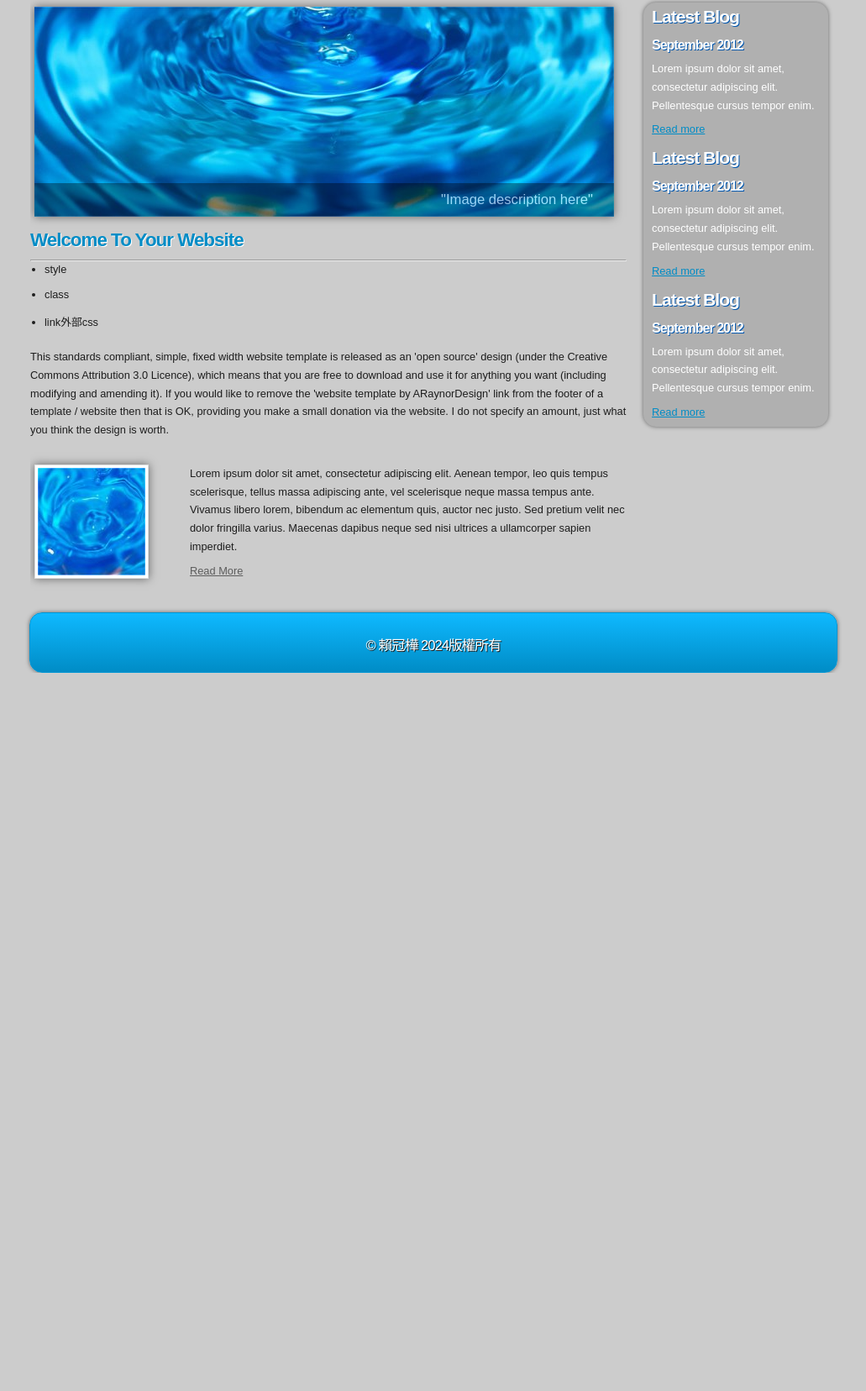
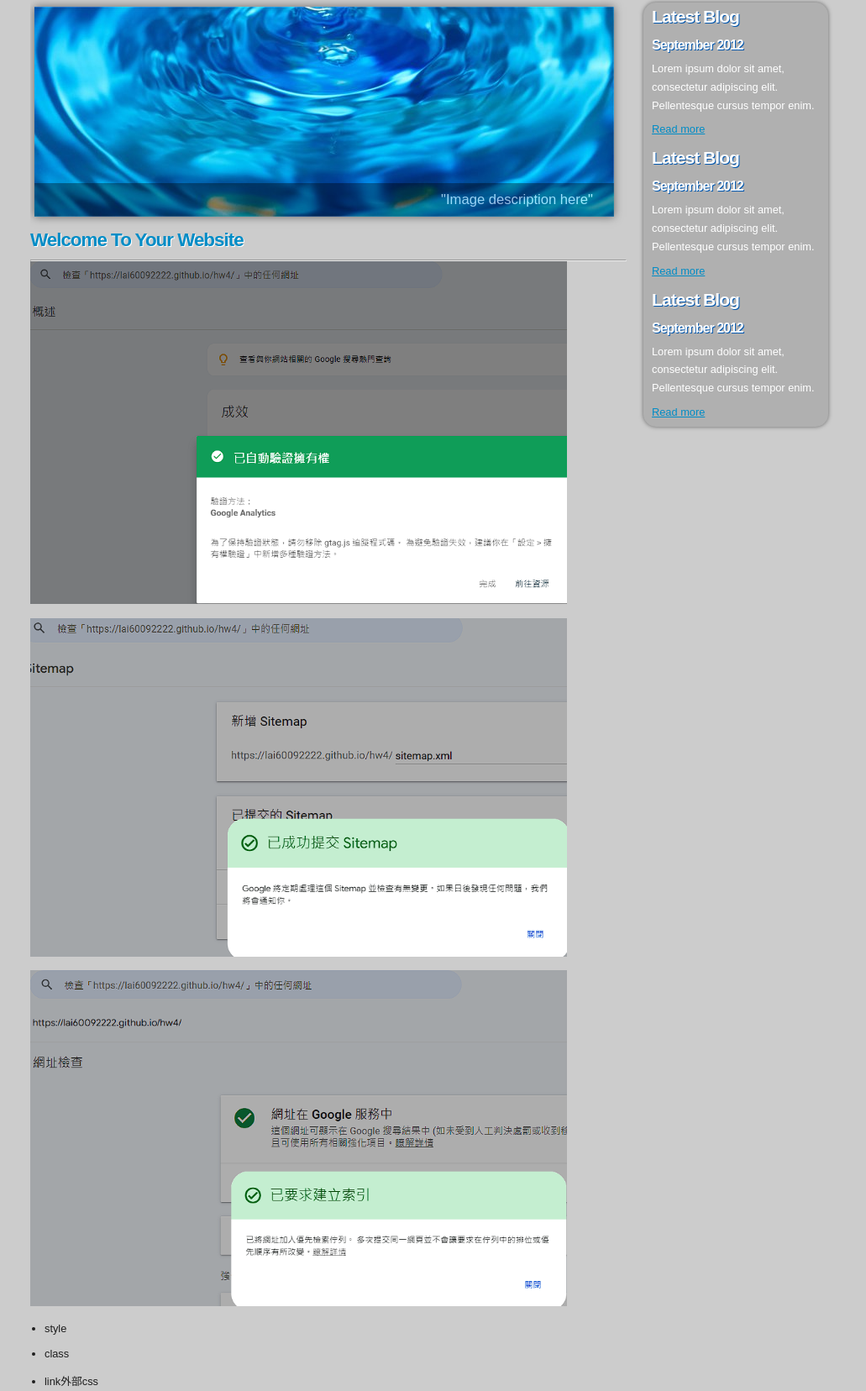
Before and after one commit to lai60092222/hw4, a plain HTML site: page a5.html in a window 1280 px wide. Shown: the part 192-1848 px from the top of the page at 84% size, without its empty margins (124-1155 px from the left). Before the commit the page ends 993 px from the top, so only its background shows below. Drawn offline with Linux system fonts and the light colour scheme.

Commit message:
Add files via upload

```diff
--- a/a5.html
+++ b/a5.html
@@ -54,6 +54,16 @@
 		<div class="content_item">
 		  <h1>Welcome To Your Website</h1>
       <hr>
+      <p>
+        <img src = "images/gsc1.png" width="90%">
+      </p>
+      <p>
+        <img src = "images/gsc2.png" width="90%">
+      </p>
+      <p>
+        <img src = "images/gsc3.png" width="90%">
+
+      </p>
       <ul>
         <li>style</li>
         <li>class</li>
```
Also changed, not shown: images/gsc2.png (added), images/gsc3.png (added).
